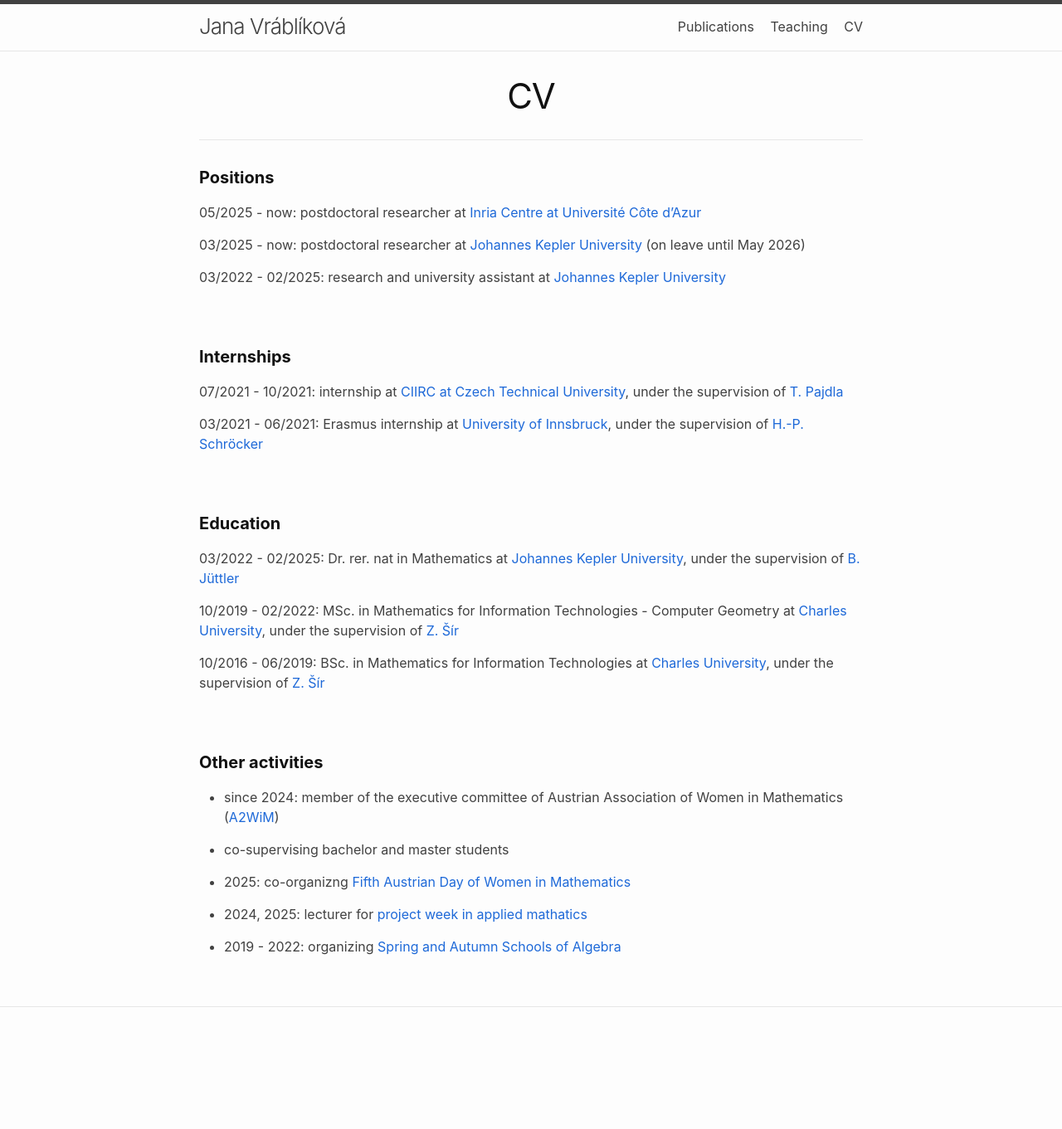
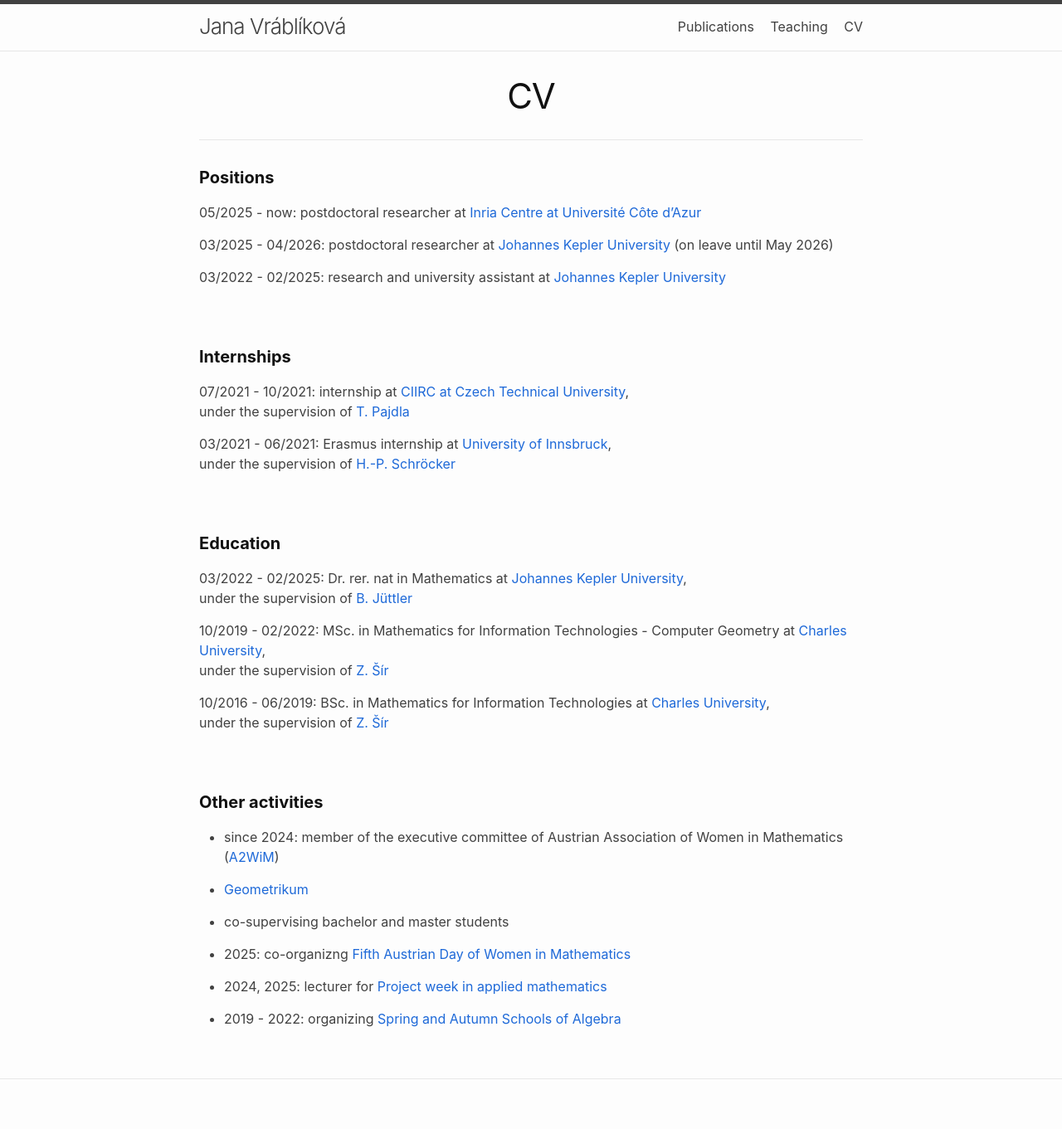
Before and after one commit to JanaVrablikova/janavrablikova.github.io, a Jekyll site: the page built from 03cv.markdown, in a window 1280 px wide. Shown: the whole page at 83% size. Built offline with Jekyll 4.4.1, drawn with Linux system fonts in a browser that asks for light colours; nearby versions of some CDN libraries; before the commit the page ends 1274 px from its top, so only the background shows below that.

Commit message:
Update 03cv.markdown

```diff
--- a/03cv.markdown
+++ b/03cv.markdown
@@ -8,7 +8,7 @@ permalink: /cv/
 
 05/2025 - now: postdoctoral researcher at [Inria Centre at Université Côte d’Azur](https://www.inria.fr/en/inria-centre-universite-cote-azur)
 
-03/2025 - now: postdoctoral researcher at [Johannes Kepler University](https://www.jku.at/) (on leave until May 2026)
+03/2025 - 04/2026: postdoctoral researcher at [Johannes Kepler University](https://www.jku.at/) (on leave until May 2026)
 
 03/2022 - 02/2025: research and university assistant at [Johannes Kepler University](https://www.jku.at/)
 
@@ -16,29 +16,35 @@ permalink: /cv/
 
 #### **Internships**
 
-07/2021 - 10/2021: internship at [CIIRC at Czech Technical University](https://www.ciirc.cvut.cz/cs/), under the supervision of [T. Pajdla](https://people.ciirc.cvut.cz/~pajdla/)
+07/2021 - 10/2021: internship at [CIIRC at Czech Technical University](https://www.ciirc.cvut.cz/cs/), <br>
+under the supervision of [T. Pajdla](https://people.ciirc.cvut.cz/~pajdla/)
 
-03/2021 - 06/2021: Erasmus internship at [University of Innsbruck](https://www.uibk.ac.at/de/), under the supervision of [H.-P. Schröcker](https://www.uibk.ac.at/de/geometrie-vermessung/team/schroecker/)
+03/2021 - 06/2021: Erasmus internship at [University of Innsbruck](https://www.uibk.ac.at/de/), <br>
+under the supervision of [H.-P. Schröcker](https://www.uibk.ac.at/de/geometrie-vermessung/team/schroecker/)
 
 &nbsp;
 
 #### **Education**
 
-03/2022 - 02/2025: Dr. rer. nat in Mathematics at [Johannes Kepler University](https://www.jku.at/), under the supervision of [B. Jüttler](https://ag.jku.at/agpeople.html#jue)
+03/2022 - 02/2025: Dr. rer. nat in Mathematics at [Johannes Kepler University](https://www.jku.at/), <br>
+under the supervision of [B. Jüttler](https://ag.jku.at/agpeople.html#jue)
 
-10/2019 - 02/2022: MSc. in Mathematics for Information Technologies - Computer Geometry at [Charles University](https://cuni.cz/UKEN-1.html), under the supervision of [Z. Šír](https://www.karlin.mff.cuni.cz/~sir/)
+10/2019 - 02/2022: MSc. in Mathematics for Information Technologies - Computer Geometry at [Charles University](https://cuni.cz/UKEN-1.html), <br> under the supervision of [Z. Šír](https://www.karlin.mff.cuni.cz/~sir/)
 
-10/2016 - 06/2019: BSc. in Mathematics for Information Technologies at [Charles University](https://cuni.cz/UKEN-1.html), under the supervision of [Z. Šír](https://www.karlin.mff.cuni.cz/~sir/)
+10/2016 - 06/2019: BSc. in Mathematics for Information Technologies at [Charles University](https://cuni.cz/UKEN-1.html), <br>
+under the supervision of [Z. Šír](https://www.karlin.mff.cuni.cz/~sir/)
 
 &nbsp;
 
 #### **Other activities**
 * since 2024: member of the executive committee of Austrian Association of Women in Mathematics ([A2WiM](https://sites.google.com/view/a2wim/home))
 
+* [Geometrikum](https://www.ag.jku.at/geometrikum.shtml)
+
 * co-supervising bachelor and master students
 
 * 2025: co-organizng  [Fifth Austrian Day of Women in Mathematics](https://www.tuwien.at/en/mg/femma/adwim-2025)
 
-* 2024, 2025: lecturer for [project week in applied mathatics](https://www.projektwoche.jku.at/)
+* 2024, 2025: lecturer for [Project week in applied mathematics](https://www.projektwoche.jku.at/)
 
 * 2019 - 2022: organizing [Spring and Autumn Schools of Algebra](https://www.karlin.mff.cuni.cz/~skolavprirode/)
```
